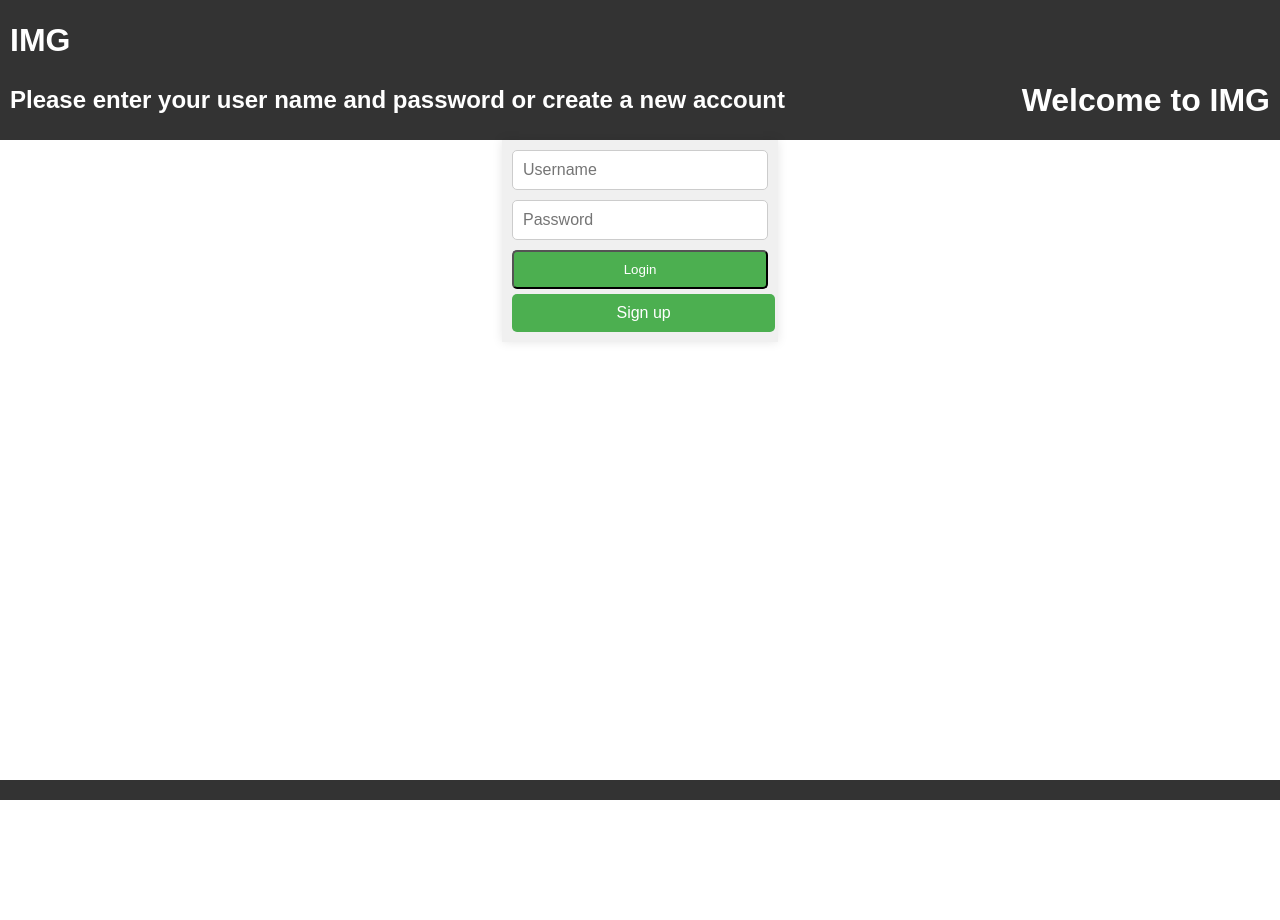
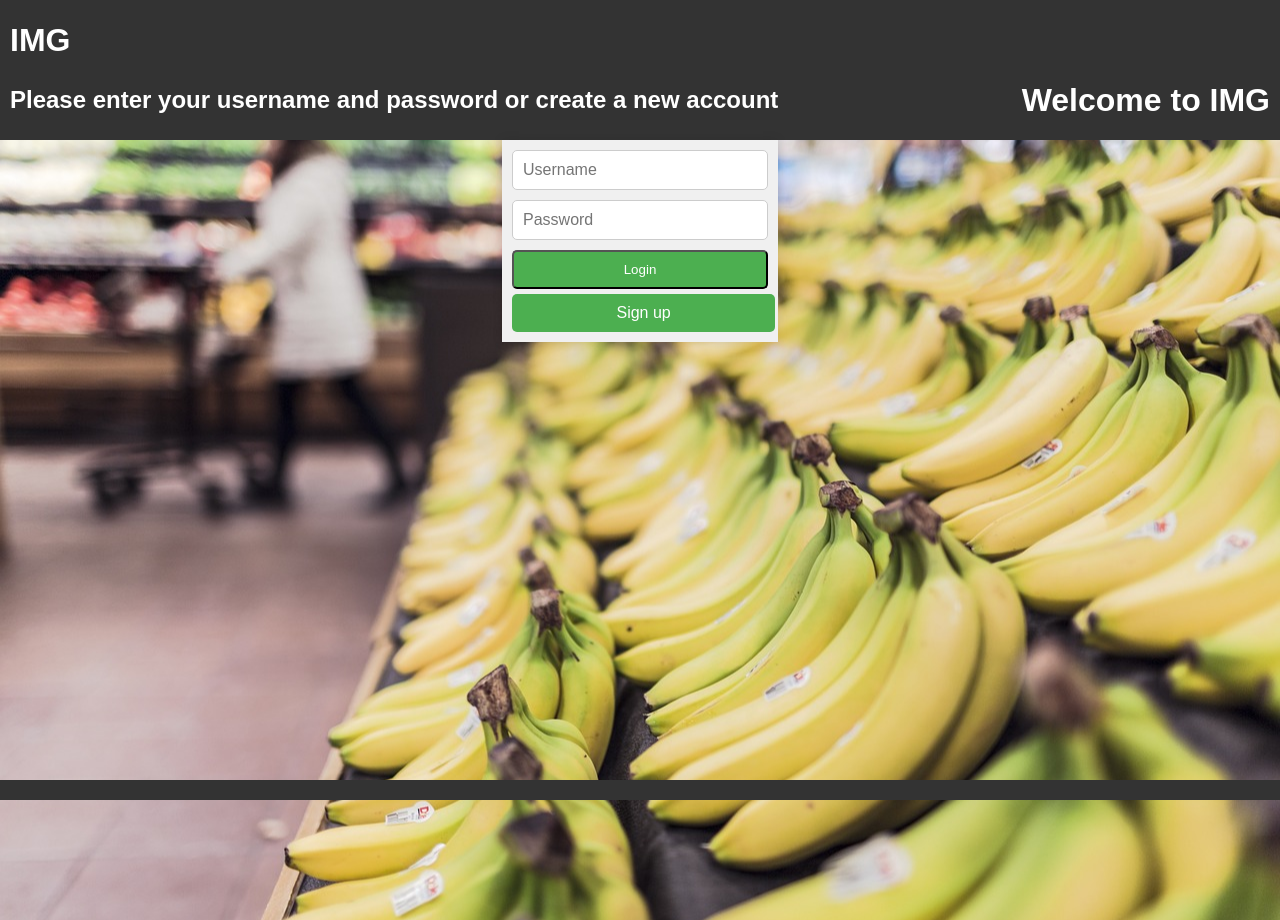
Before and after one commit to gustavoperess/Inventory-Management-System, a Flask app: page / in a window 1280 px wide. Before the commit the page ends 800 px from the top, so only its background shows below. Run offline with Flask 3, Linux system fonts and the light colour scheme; some libraries are stand-ins or nearby versions.

Commit message:
backgroud picture added.

```diff
--- a/static/styles.css
+++ b/static/styles.css
@@ -533,3 +533,13 @@ footer {
 .product-description h1 {
     color: black; /* Set the text color to white */
 }
+
+.background-container {
+  width: 100%;
+  height: 780px;
+  background-image: url('images/bananas.jpg');
+  background-size: cover;
+  background-position: center;
+  background-repeat: no-repeat;
+  /* You can add more styles as needed */
+}
--- a/templates/index.html
+++ b/templates/index.html
@@ -1,23 +1,28 @@
 <!DOCTYPE html>
 <html lang="en">
+
 <head>
     <title>IMG Login Page</title>
     <!-- Link to the external CSS file for styling -->
     <link rel="stylesheet" type="text/css" href="{{ url_for('static', filename='styles.css') }}">
 </head>
+
 <body>
+
+
     <header>
         <!-- Page header with a title and welcome message -->
         <div class="logo-container">
             <h1 class="logo-heading">IMG</h1>
         </div>
         <div class="actions-container">
-
-        <h2>Please enter your user name and password or create a new account</h2>
+            <h2>Please enter your username and password or create a new account</h2>
             <h1>Welcome to IMG</h1>
         </div>
     </header>
+
     <main>
+        <div class="background-container">
             <!-- Main content section -->
             <div class="container">
                 <!-- Form for user login -->
@@ -38,16 +43,20 @@
                     {{ form.csrf_token }}
 
                     <!-- Form fields for username and password -->
-                {{ form.username }}</br>
-                {{ form.password }}</br>
+                    {{ form.username }}<br>
+                    {{ form.password }}<br>
 
                     <!-- Navigation section with a submit button and a styled link to the registration page -->
                     {{ form.submit(class="green-button") }}
                     <a class="forward-button" href="{{ url_for('register_page') }}">Sign up</a>
                 </form>
             </div>
+        </div>
     </main>
+
     <footer>
+        <!-- Footer content goes here if needed -->
     </footer>
 </body>
+
 </html>
--- a/templates/login.html
+++ b/templates/login.html
@@ -6,8 +6,6 @@
     <!-- Link to the external CSS file for styling -->
     <link rel="stylesheet" type="text/css" href="{{ url_for('static', filename='styles.css') }}">
     <link rel="stylesheet" href="https://stackpath.bootstrapcdn.com/bootstrap/4.3.1/css/bootstrap.min.css">
-
-
 </head>
 
 <body>
```
Also changed, not shown: static/images/bananas.jpg (added), static/images/logo.png (added). Lines whose indentation alone changed are shown as unchanged.
